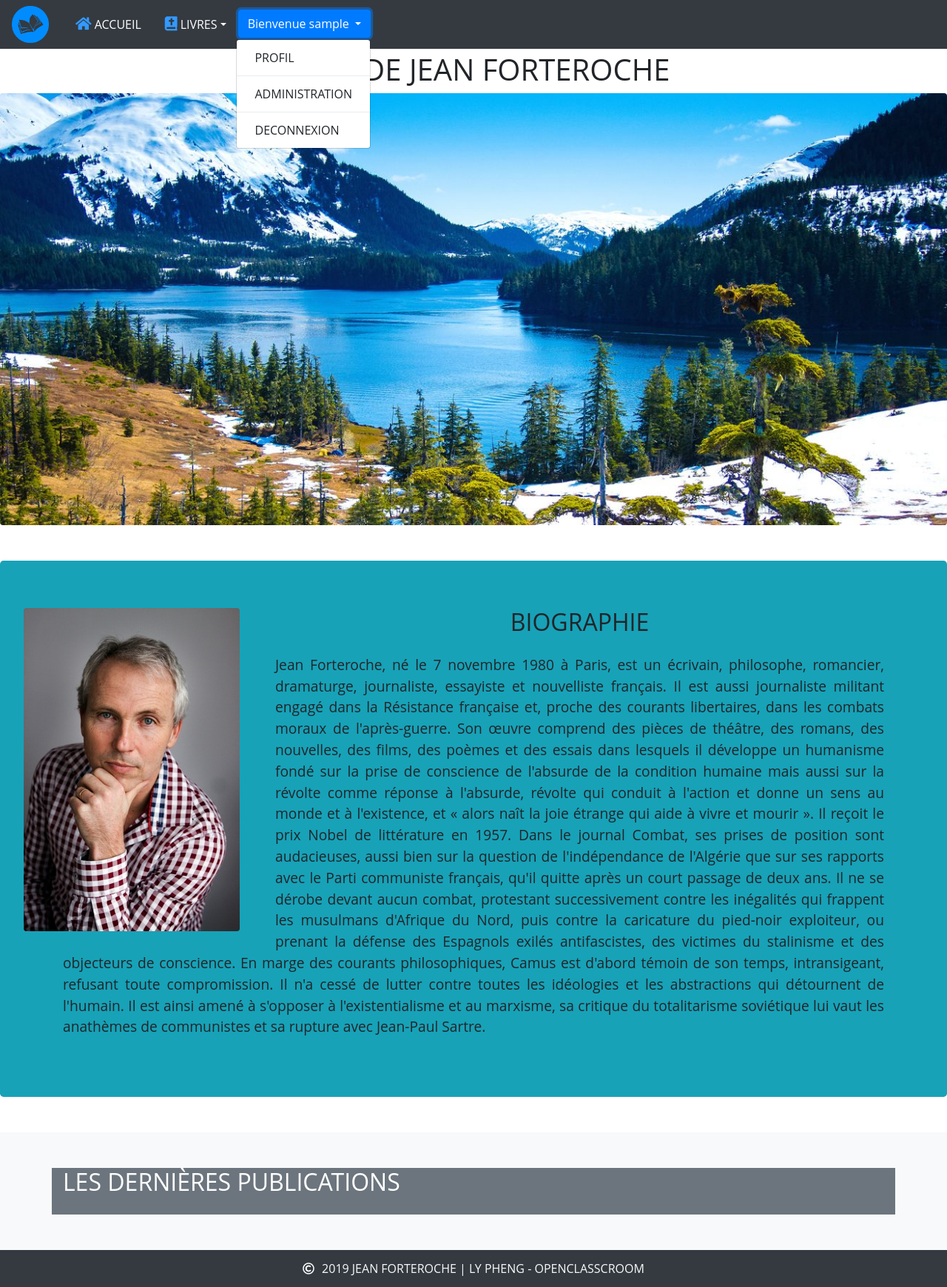
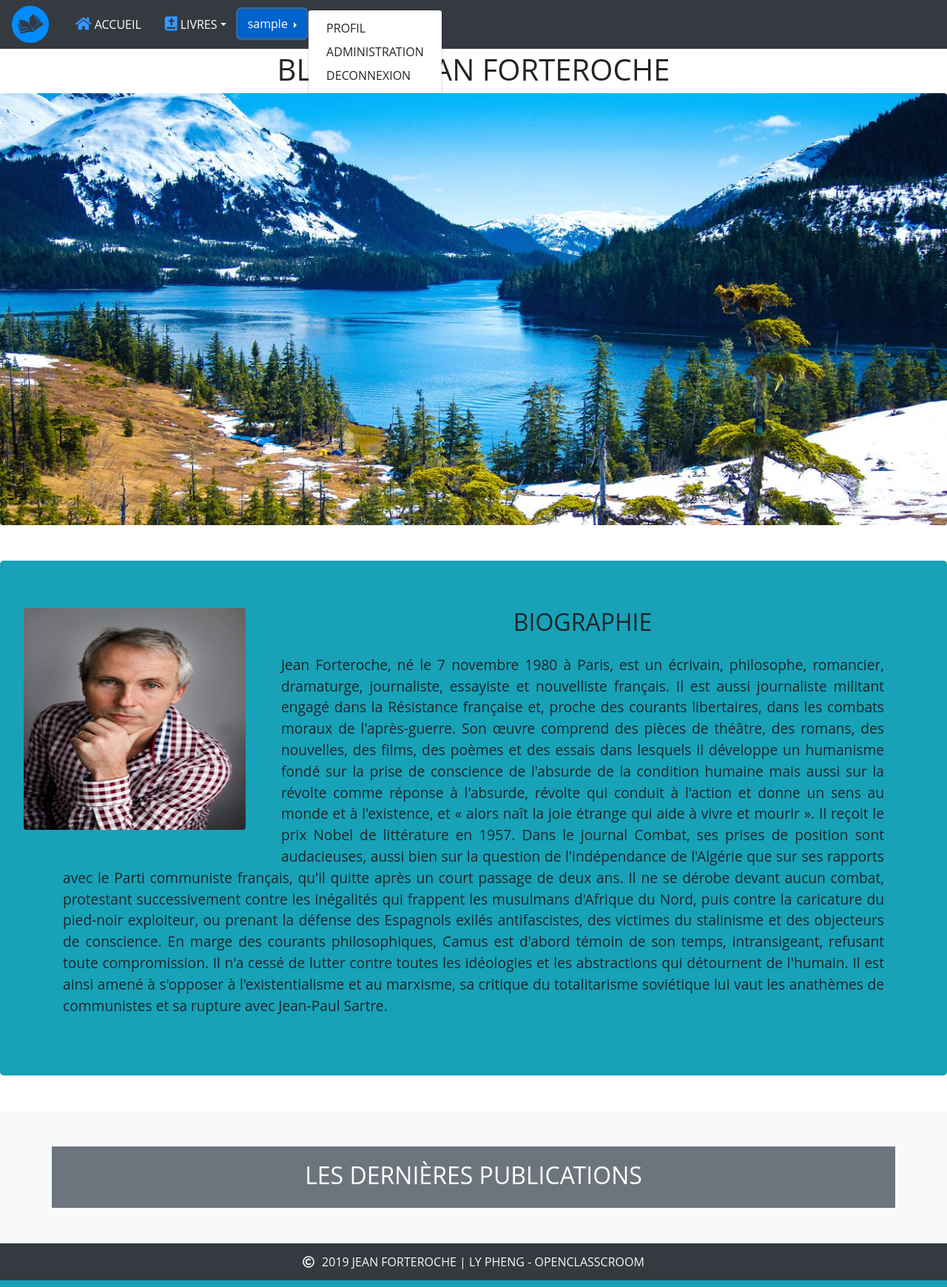
Before and after one commit to PhengDev/Projet-4-Jean-Forteroche, a PHP site: page / in a window 1280 px wide, after a click that opens the changed part. Shown: the whole page at 74% size. Run offline with PHP 8.4, Linux system fonts and the light colour scheme; the visitor is signed in with stand-in values (Sample User, id 1); data that the repository does not hold is empty; some libraries are stand-ins or nearby versions.

Commit message:
Ajustement et rectification

```diff
--- a/controllers/ControllerComment.php
+++ b/controllers/ControllerComment.php
@@ -18,7 +18,7 @@
         {
             echo "Error 404";
         }
-        else if(isset($_GET['url']) == 'comment' AND isset($_GET['id']) AND !empty($_SESSION) AND $_SESSION['pseudo'] == 'admin')
+        else if(isset($_GET['url']) == 'comment' AND isset($_GET['id']) AND !empty($_SESSION) AND $_SESSION['id'] == 1)
         {
             $this->id = $_GET['id'];
             $this->checkId($this->id);
@@ -54,11 +54,10 @@
         $this->_commentManager = new CommentManager;
         $comments = $this->_commentManager->getComments($id);
 
-        $this->_view = new View('Comment');
+        $this->_view = new View('EditComment');
         $this->_view->generate(array(
             'chapter' => $chapter,
             'comments' => $comments
         ));
     }
-
 }
--- a/views/viewHome.php
+++ b/views/viewHome.php
@@ -4,7 +4,7 @@
 <div class="text-center mb-lg-5 mb-sm-5 mb-md-5">
 <div class="container">
 
-            <h1 class="style_title title_home text_center text-uppercase">Blog de Jean Forteroche</h1>
+            <h1 class="title_home text-center text-uppercase">Blog de Jean Forteroche</h1>
 
     </div>
     <img class="img-fluid rounded" src="public/images/Alaska.jpg" alt="image-home">
@@ -13,7 +13,7 @@
 
 <!-- Biographie -->
 <section class="jumbotron bg-info text-center mb-lg-5 mb-sm-5 mb-md-5">
-    <img src="public/images/photo.jpg" class="rounded float-left mr-lg-5 mr-sm-5 mr-md-5" id="jean-forteroche" alt="Portrait de Jean Forteroche" >
+    <img src="public/images/photo.jpg" class="rounded float-left mr-lg-5 mr-sm-5 mr-md-5 image_Jean" alt="Portrait de Jean Forteroche" >
     <div class="container">
         <h2 class="mb-4 text-uppercase">Biographie</h2>
         <p class="text-jumbotron text-justify">Jean Forteroche, né le 7 novembre 1980 à Paris, est un écrivain, philosophe, romancier, dramaturge, journaliste, essayiste et nouvelliste français. Il est aussi journaliste militant engagé dans la Résistance française et, proche des courants libertaires, dans les combats moraux de l'après-guerre.
@@ -30,8 +30,8 @@
 
 <!-- Chapitre -->
 <div class="py-5 bg-light" id="lastChapter">
-    <div class="container bg-secondary">
-        <h2 class="title-publication mb-4 text-white text-uppercase">Les dernières publications</h2>
+    <div class="container bg-secondary chapter_list">
+        <h2 class="text-center mb-4 text-white text-uppercase">Les dernières publications</h2>
         <div class="row">
             <?php foreach ($chapters as $chapter) : ?>
                 <div class="col-lg-4 col-md-6">
@@ -39,7 +39,7 @@
 
                         <div class="card-body">
                             <h5 class="card-title"><u><?= $chapter->title() ?></u></h5>
-                            <p class="card-text"><?= nl2br(html_entity_decode(substr($chapter->content(), 0, 300))) ?></p>
+                            <p class="card-text"><?= nl2br(html_entity_decode(substr($chapter->content(), 0, 300))) ?>...</p>
                             <div class="d-flex justify-content-between align-items-center">
                                 <a class="btn btn-primary" href="chapter&amp;id=<?= $chapter->id() ?>" role="button">Voir chapitre</a>
                                 <small class="text-muted"><?= $chapter->date() ?></small>
--- a/views/viewMenu.php
+++ b/views/viewMenu.php
@@ -2,32 +2,32 @@
 $menu;
 
 // En tant qu'administrateur le menu apparait avec le bouton d'administration
-if(!empty($_SESSION) == 'admin')
+if(!empty($_SESSION) AND $_SESSION['id'] == 1)
 {
-    $menu = "<div class=\"dropdown\">
-                <a class=\"btn btn-outline-primary dropdown-toggle\" href=\"#\" role=\"button\" id=\"dropdownMenuLink\" data-toggle=\"dropdown\" aria-haspopup=\"true\" aria-expanded=\"false\">
-                Bienvenue " . $_SESSION['pseudo'] . "
+    $menu = "<div class=\"dropdown dropright\">
+                <a class=\"btn btn-primary dropdown-toggle\" href=\"#\" role=\"button\" id=\"dropdownMenuLink\" data-toggle=\"dropdown\" aria-haspopup=\"true\" aria-expanded=\"false\">
+                " . $_SESSION['pseudo'] . "
                 </a>
                 <div class=\"dropdown-menu dropdown-menu-right\" aria-labelledby=\"dropdownMenuLink\">
-                    <a class=\"dropdown-item\" href=\"profile&id=" . $_SESSION['id'] . "\">PROFIL</a>
-                    <div class=\"dropdown-divider\"></div>
-                    <a class=\"dropdown-item\" href=\"administration\">ADMINISTRATION</a>
-                    <div class=\"dropdown-divider\"></div>
-                    <a class=\"dropdown-item\" href=\"disconnection\">DECONNEXION</a>
+                    <a class=\"dropdown-item menu-hover\" href=\"profile&id=" . $_SESSION['id'] . "\">PROFIL</a>
+
+                    <a class=\"dropdown-item menu-hover\" href=\"administration\">ADMINISTRATION</a>
+
+                    <a class=\"dropdown-item menu-hover\" href=\"disconnection\">DECONNEXION</a>
                 </div>
             </div>";
 }
 // En tant que membre le menu apparait sans le bouton d'administration
-else if(!empty($_SESSION) == 'members')
+else if(!empty($_SESSION) AND $_SESSION['id'] > 1)
 {
-    $menu = "<div class=\"dropdown\">
-                <a class=\"btn btn-outline-primary dropdown-toggle\" href=\"#\" role=\"button\" id=\"dropdownMenuLink\" data-toggle=\"dropdown\" aria-haspopup=\"true\" aria-expanded=\"false\">
-                Bienvenue " . $_SESSION['pseudo'] . "
+    $menu = "<div class=\"dropdown dropright\">
+                <a class=\"btn btn-primary dropdown-toggle\" href=\"#\" role=\"button\" id=\"dropdownMenuLink\" data-toggle=\"dropdown\" aria-haspopup=\"true\" aria-expanded=\"false\">
+                " . $_SESSION['pseudo'] . "
                 </a>
                 <div class=\"dropdown-menu dropdown-menu-right\" aria-labelledby=\"dropdownMenuLink\">
-                    <a class=\"dropdown-item\" href=\"profile&id=" . $_SESSION['id'] . "\">PROFIL</a>
-                    <div class=\"dropdown-divider\"></div>
-                    <a class=\"dropdown-item\" href=\"disconnection\">DECONNEXION</a>
+                    <a class=\"dropdown-item btn-primary menu-hover\" href=\"profile&id=" . $_SESSION['id'] . "\">PROFIL</a>
+
+                    <a class=\"dropdown-item menu-hover\" href=\"disconnection\">DECONNEXION</a>
                 </div>
             </div>";
 }
```
Also changed, not shown: controllers/ControllerEditprofile.php (+4 -4 lines), controllers/ControllerProfile.php (added, +35 -0 lines), views/viewEditcomment.php (+4 -6 lines), public/js/button.js (renamed from public/js/bouton.js).
